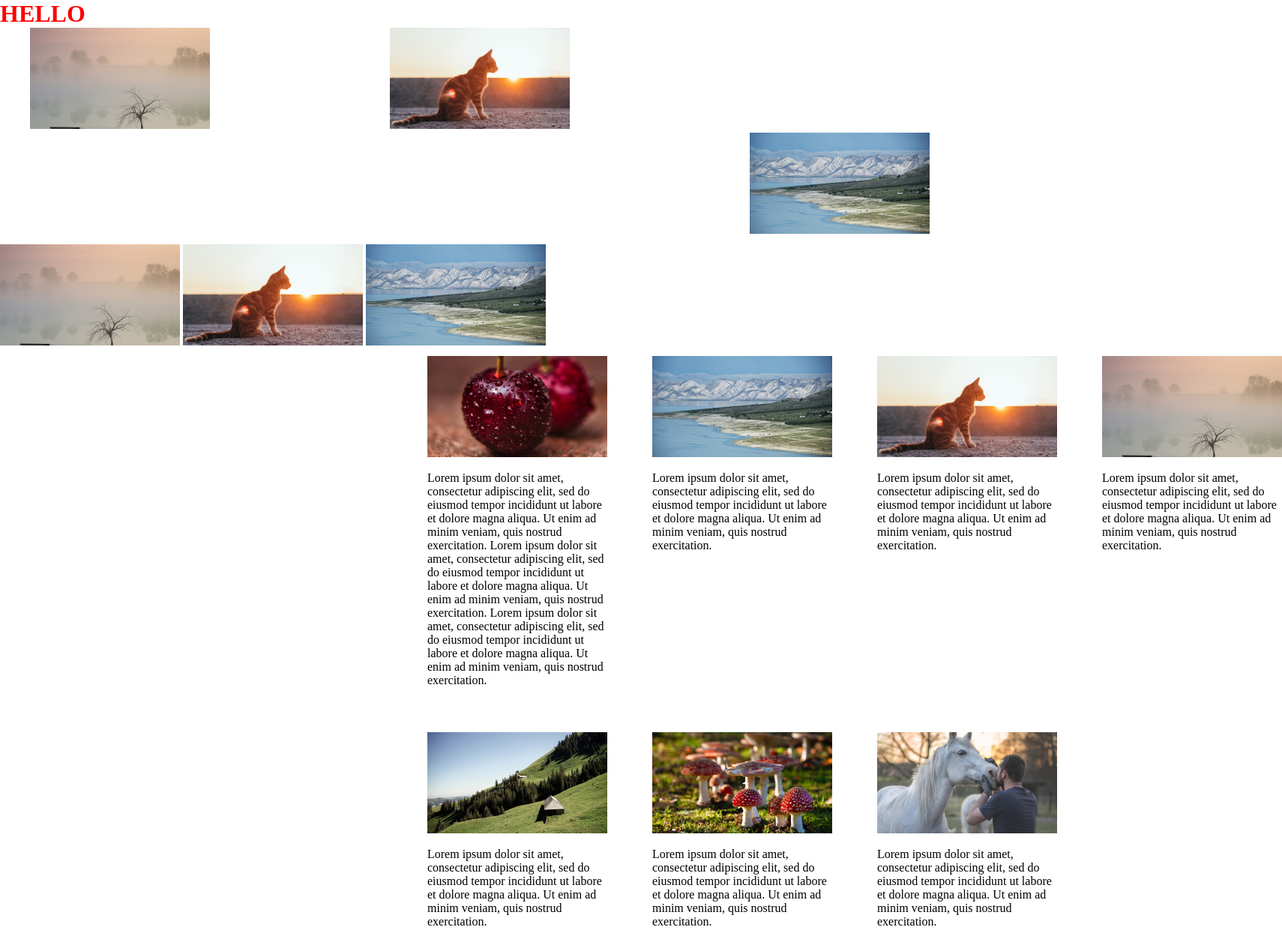
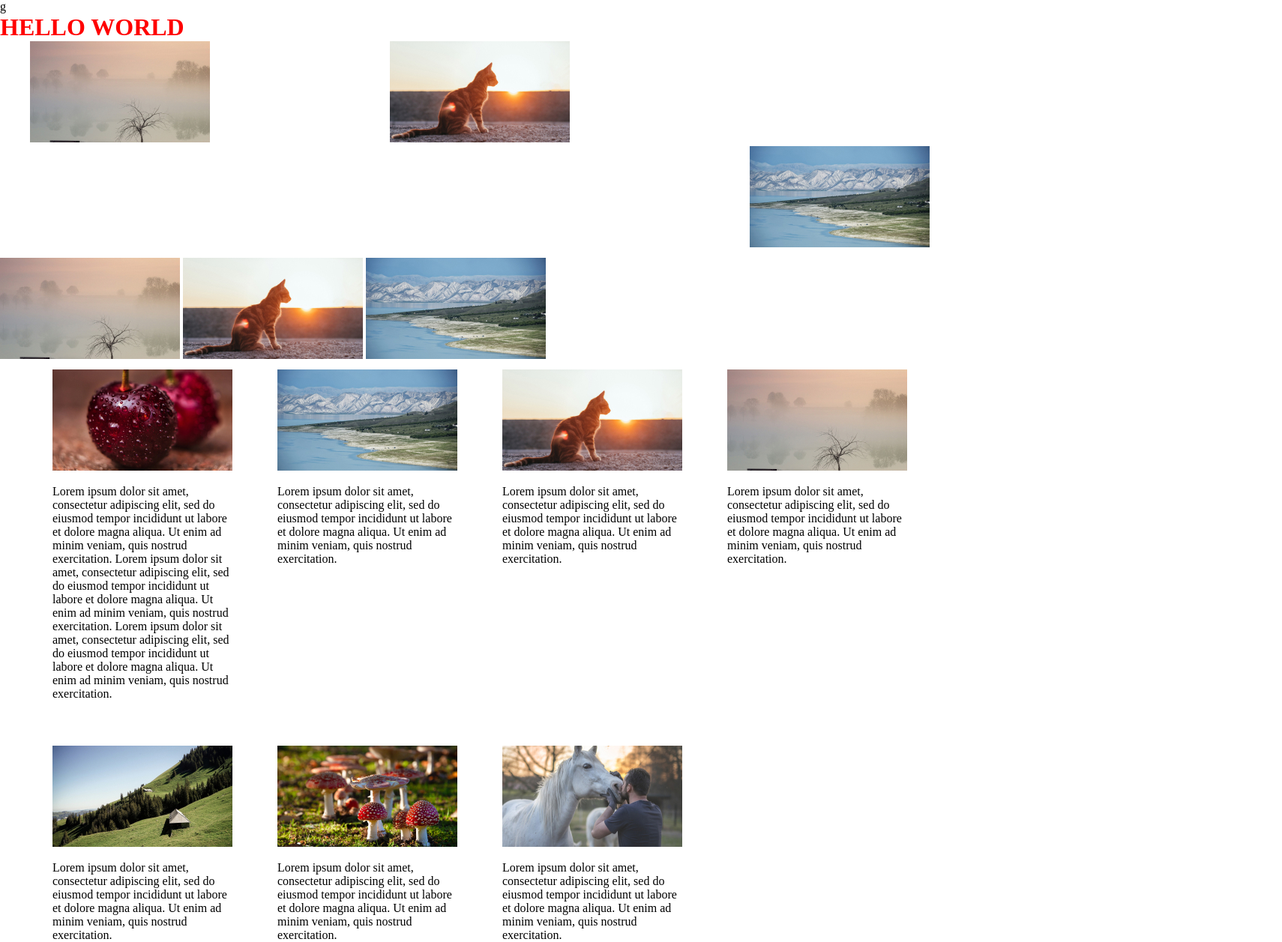
Before and after one commit to romool1/project, a plain HTML site: page src/index.html in a window 1280 px wide. Shown: the whole page at 75% size, 1710 px wide, since content can reach past the window. Drawn offline with Linux system fonts and the light colour scheme.

Commit message:
add word in index.html

```diff
--- a/src/css/style.min.css
+++ b/src/css/style.min.css
@@ -6,7 +6,7 @@
 }
 
 .grid_container {
-  width: 140px;
+  width: 1140px;
   margin: 0 auto;
   display: grid;
   grid-template-columns: repeat(4, minmax(240px, auto));
--- a/src/index.html
+++ b/src/index.html
@@ -8,8 +8,8 @@
     <link href="https://fonts.googleapis.com/css2?family=Roboto:wght@500&display=swap" rel="stylesheet">
     <link rel="stylesheet" href="css/style.min.css">
 </head>
-<body>
-    <h1>HELLO</h1>
+<body>g
+    <h1>HELLO WORLD</h1>
     <div class="flex">
         <a class="aaa" href="https://steam-account.ru/oplata/euro-truck-simulator-2?ai=550080"><img src="img/fog.jpg" alt=""></a>
         <a class="aaa" href="https://steam-account.ru/oplata/euro-truck-simulator-2?ai=550080"><img src="img/cat.jpg    " alt=""></a>
```
